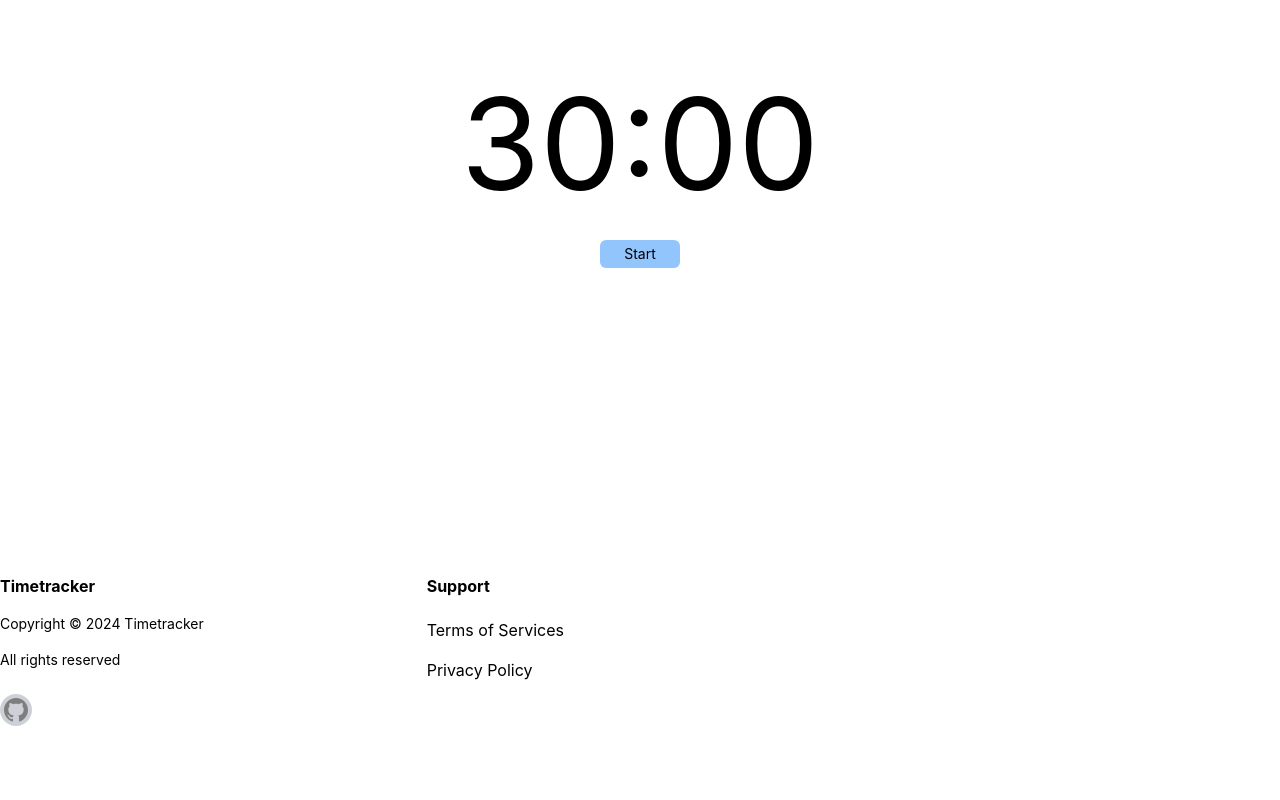
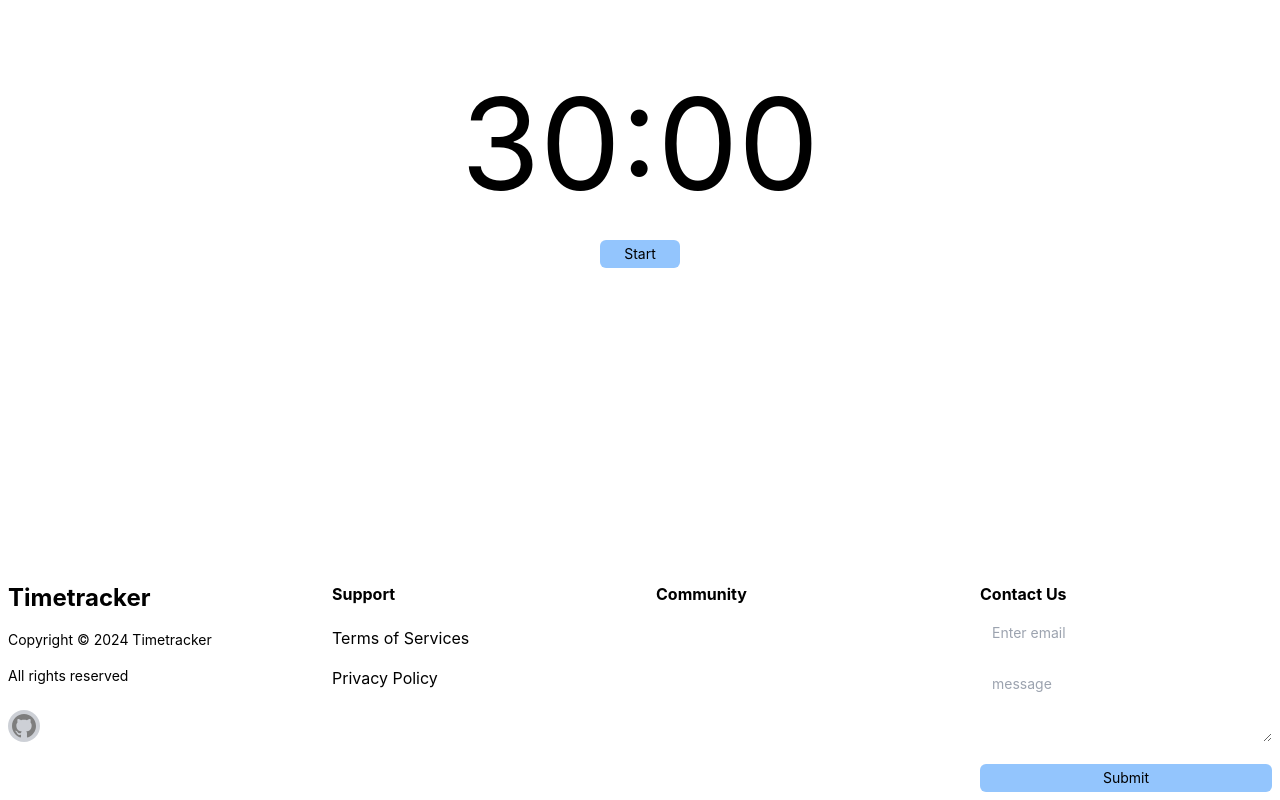
Before and after one commit to CipherSpell/timetracker, a Next.js app in the folder landing/: page / in a window 1280 px wide. Shown: the part 226-1026 px from the top of the page. Before the commit the page ends 986 px from the top, so only its background shows below. Built offline with nearby package versions, Linux system fonts and the light colour scheme.

Commit message:
feat (website): added contact us section

```diff
--- a/landing/src/components/Footer.tsx
+++ b/landing/src/components/Footer.tsx
@@ -1,9 +1,11 @@
+import { Input } from './Input'
+
 const Footer: React.FC = () => {
   return (
-    <footer className='w-full h-auto container'>
-      <div className='grid grid-cols-3'>
+    <footer className='w-full h-auto container p-2'>
+      <div className='grid grid-cols-3 md:grid-cols-3 sm:grid-cols-2 lg:grid-cols-4 md:gap-8'>
         <div>
-          <h2 className='font-bold'>Timetracker</h2>
+          <h2 className='font-bold text-2xl'>Timetracker</h2>
           <p className='text-sm mt-4'>Copyright &#169; 2024 Timetracker</p>
           <p className='text-sm mt-4 mb-6'>All rights reserved</p>
           <button className='focus:outline-none focus:ring-2 focus:ring-offset-2 focus:ring-gray-800 opacity-50 w-8 h-8 flex-shrink-0 bg-gray-400 cursor-pointer hover:bg-gray-700 rounded-full flex items-center justify-center'>
@@ -24,13 +26,62 @@ const Footer: React.FC = () => {
         </div>
         <div className='flex flex-col'>
           <h2 className='font-bold'>Support</h2>
-          <a className='hover:underline hover:text-gray-500 leading-4 cursor-pointer mt-6'>
+          <a
+            className='hover:underline hover:text-gray-500 leading-4 cursor-pointer mt-6'
+            href='/terms-of-service'
+          >
             Terms of Services
           </a>
-          <a className='hover:underline hover:text-gray-500 leading-4 cursor-pointer mt-6'>
+          <a
+            className='hover:underline hover:text-gray-500 leading-4 cursor-pointer mt-6'
+            href='/privacy'
+          >
             Privacy Policy
           </a>
         </div>
+        <div>
+          <h2 className='font-bold'>Community</h2>
+        </div>
+        <div className='lg:block hidden'>
+          <h2 className='font-bold mb-2'>Contact Us</h2>
+          <label htmlFor='email' hidden>
+            email
+          </label>
+          <Input id='email' name='email' placeholder='Enter email' />
+          <label htmlFor='message' hidden>
+            Message
+          </label>
+          <textarea
+            id='message'
+            rows={3}
+            className='w-full rounded-md text-sm px-3 py-2 mb-4'
+            name='message'
+            placeholder='message'
+          ></textarea>
+          <button className='bg-blue-300 rounded-md w-full text-sm py-1'>
+            Submit
+          </button>
+        </div>
+      </div>
+      <div className='lg:hidden'>
+        <h2 className='font-bold mt-10 text-xl mb-2'>Contact Us</h2>
+        <label htmlFor='email' hidden>
+          email
+        </label>
+        <Input id='email' name='email' placeholder='Enter email' />
+        <label htmlFor='message' hidden>
+          Message
+        </label>
+        <textarea
+          id='message'
+          rows={3}
+          className='w-full rounded-md text-sm px-3 py-2 mb-4'
+          name='message'
+          placeholder='message'
+        ></textarea>
+        <button className='bg-blue-300 rounded-md w-full text-sm py-1'>
+          Submit
+        </button>
       </div>
     </footer>
   )
```
